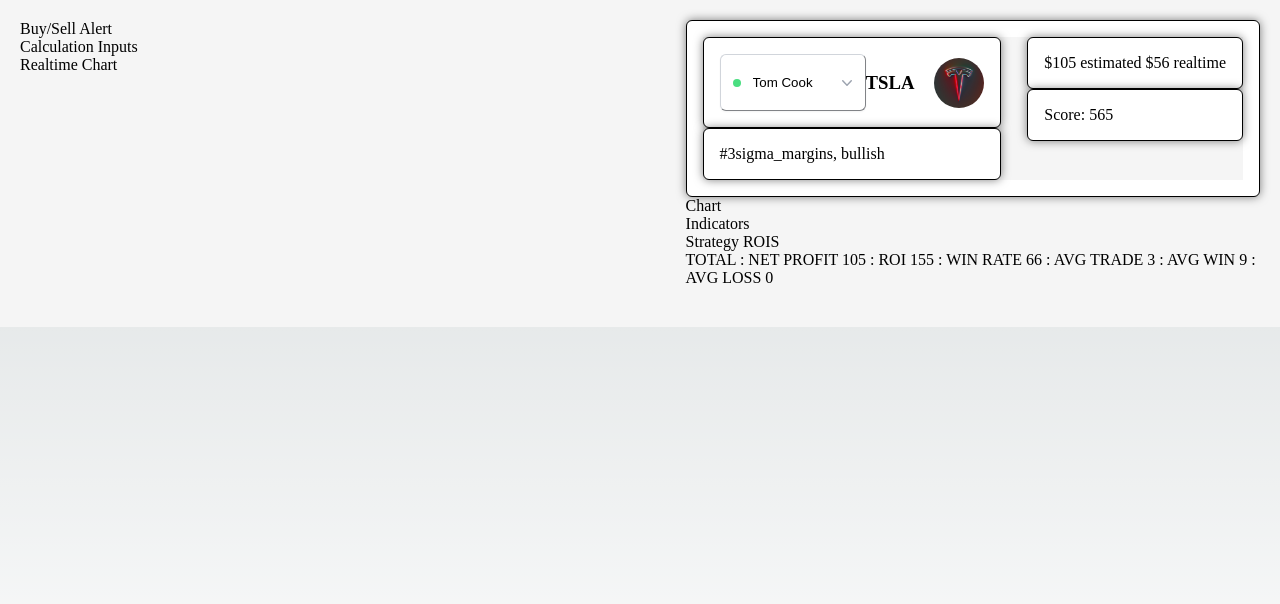
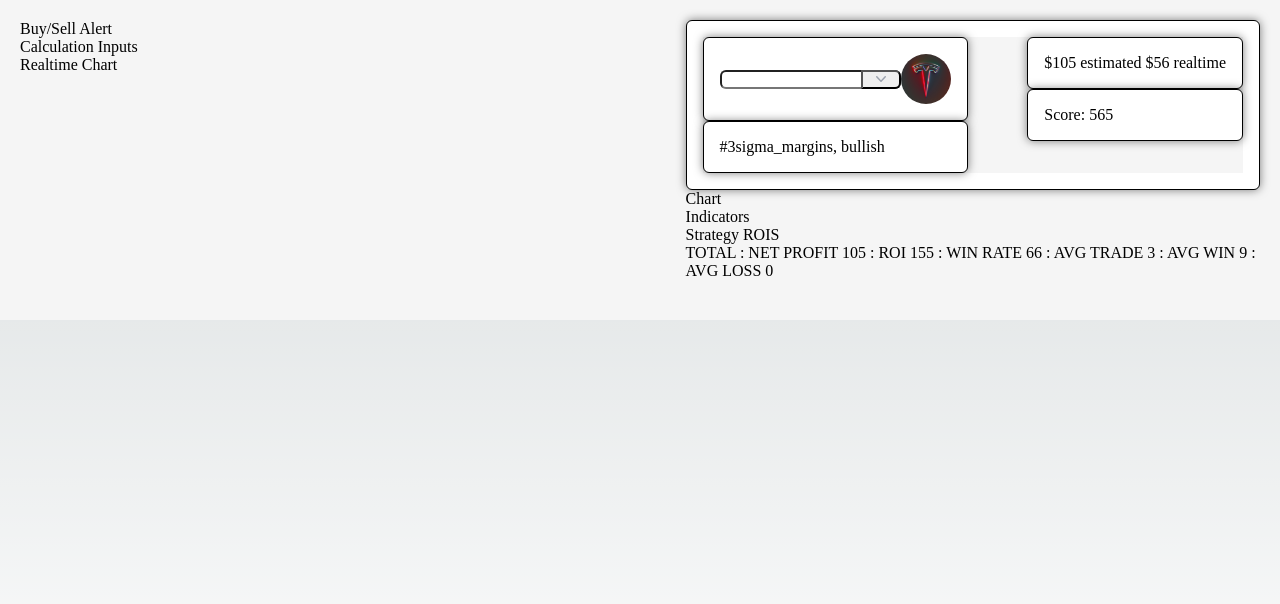
Before and after one commit to jatkz/trade-interface, a Next.js app: page /trade in a window 1280 px wide. Shown: the top 604 px of the page. Built offline with nearby package versions, Linux system fonts and the light colour scheme.

Commit message:
changing to combo box instead

```diff
--- a/components/trade/symboldropdown.module.css
+++ b/components/trade/symboldropdown.module.css
@@ -2,20 +2,45 @@
   position: relative;
 }
 
+.input {
+  width: 100%;
+  border-radius: 0.375rem;
+}
+
+.input:hover {
+  cursor: pointer;
+  border-color: rgb(99 102 241);
+  outline: 2px solid transparent;
+  outline-offset: 2px;
+  box-shadow: var(--tw-ring-inset) 0 0 0 calc(1px + var(--tw-ring-offset-width))
+    var(--tw-ring-color);
+  --tw-ring-color: rgb(99 102 241);
+}
+
 .button {
-  position: relative;
-  width: 100%;
-  cursor: default;
-  border-radius: 0.375rem;
-  border-width: 1px;
-  border-color: rgb(209 213 219);
-  background-color: rgb(255 255 255);
-  padding: 0.5rem 2.5rem 0.5rem 0.75rem;
-  text-align: left;
-  box-shadow: 0 1px 2px 0 rgb(0 0 0 / 0.05);
+  position: absolute;
+  top: 0px;
+  bottom: 0px;
+  right: 0px;
+  display: flex;
+  align-items: center;
+  border-top-right-radius: 0.375rem; /* 6px */
+  border-bottom-right-radius: 0.375rem; /* 6px */
+  padding: 0rem 0.5rem 0rem 0.5rem;
+
+  /* width: 100%; */
+  /* cursor: default; */
+  /* border-width: 0px; */
+  /* border-bottom-width: 1px; */
+  /* border-radius: 0.375rem; */
+  /* border-color: rgb(209 213 219); */
+  /* background-color: rgb(255 255 255); */
+  /* text-align: left; */
+  /* box-shadow: 0 1px 2px 0 rgb(0 0 0 / 0.05); */
 }
 
 .button:focus {
+  cursor: pointer;
   border-color: rgb(99 102 241);
   outline: 2px solid transparent;
   outline-offset: 2px;
@@ -49,9 +74,9 @@
   color: black;
   margin: 0.75rem;
   display: block;
-  overflow: hidden;
+  /* overflow: hidden;
   text-overflow: ellipsis;
-  white-space: nowrap;
+  white-space: nowrap; */
 }
 
 .buttoniconwrapper {
@@ -75,7 +100,7 @@
   color: rgb(156 163 175);
 }
 
-.transition {
+/* .transition {
   transition-property: color, background-color, border-color, outline-color,
     text-decoration-color, fill, stroke, opacity, box-shadow, transform, filter,
     backdrop-filter;
@@ -91,13 +116,13 @@
 
 .transitionTo {
   opacity: 0;
-}
+} */
 
 .dropdownContainer {
   position: absolute;
   z-index: 10;
   margin-top: 0.25rem;
-  max-height: 15rem;
+  max-height: 30rem;
   width: 100%;
   overflow: auto;
   border-radius: 0.375rem;
@@ -119,9 +144,9 @@
 
 .dropdownOption {
   position: relative;
-  cursor: default;
+  cursor: pointer;
   user-select: none;
-  padding: 0.5rem 2.25rem 0.5rem 0.75rem;
+  padding: 0.25rem 0.25rem 0.25rem 0.25rem;
 }
 
 .bgindigo {
@@ -159,11 +184,11 @@
 }
 
 .normal {
-  font-weight: 400;
+  /* font-weight: 400; */
 }
 
 .semibold {
-  font-weight: 600;
+  /* font-weight: 600; */
 }
 
 .sr_only {
--- a/components/trade/symboldropdown.tsx
+++ b/components/trade/symboldropdown.tsx
@@ -1,5 +1,5 @@
 import { Fragment, useState } from "react";
-import { Listbox, Transition } from "@headlessui/react";
+import { Listbox, Combobox, Transition } from "@headlessui/react";
 import {
   CheckIcon,
   ChevronUpDownIcon,
@@ -22,16 +22,27 @@
 ];
 
 export default function TickerSymbolDropdown() {
-  const [selected, setSelected] = useState(people[3]);
+  const [query, setQuery] = useState<any>("");
+  const [selected, setSelected] = useState<any>(null);
+
+  const filteredPeople =
+    query === ""
+      ? people
+      : people.filter((person) => {
+          return person.name.toLowerCase().includes(query.toLowerCase());
+        });
 
   return (
-    <Listbox value={selected} onChange={setSelected}>
-      {({ open }) => (
-        <>
+    <Combobox value={selected} onChange={setSelected}>
       <div className={styles.dropdown}>
-            <Listbox.Button className={styles.button}>
-              <span className={styles.flexcenter}>
-                <span
+        <Combobox.Input
+          className={styles.input}
+          onChange={(event) => setQuery(event.target.value)}
+          displayValue={(person: any) => person?.name}
+        />
+        <Combobox.Button className={styles.button}>
+          {/* <span className={styles.flexcenter}> */}
+          {/* <span
               aria-label={selected.online ? "Online" : "Offline"}
               className={clsx(
                 {
@@ -41,26 +52,22 @@
                 styles.selectedStatus
               )}
             />
-                <span className={styles.selectedLabel}>{selected.name}</span>
-              </span>
-              <span className={styles.buttoniconwrapper}>
+
+            <span className={styles.selectedLabel}>{selected.name}</span> */}
+
+          {/* <span className={styles.buttoniconwrapper}> */}
           <ChevronDownIcon
             className={styles.buttoniconGray}
             aria-hidden="true"
           />
-              </span>
-            </Listbox.Button>
+          {/* </span> */}
+          {/* </span> */}
+        </Combobox.Button>
 
-            <Transition
-              show={open}
-              as={Fragment}
-              leave={styles.transition}
-              leaveFrom={styles.transitionFrom}
-              leaveTo={styles.transitionTo}
-            >
-              <Listbox.Options className={styles.dropdownContainer}>
+        {filteredPeople.length > 0 && (
+          <Combobox.Options className={styles.dropdownContainer}>
             {people.map((person) => (
-                  <Listbox.Option
+              <Combobox.Option
                 key={person.id}
                 className={({ active }) =>
                   clsx(
@@ -113,13 +120,11 @@
                     ) : null}
                   </>
                 )}
-                  </Listbox.Option>
+              </Combobox.Option>
             ))}
-              </Listbox.Options>
-            </Transition>
+          </Combobox.Options>
+        )}
       </div>
-        </>
-      )}
-    </Listbox>
+    </Combobox>
   );
 }
--- a/pages/trade.tsx
+++ b/pages/trade.tsx
@@ -41,7 +41,7 @@
                   <Container>
                     <div className={styles.miniContainer}>
                       <TickerSymbolDropdown></TickerSymbolDropdown>
-                      <h3 className={styles.title}>TSLA</h3>
+                      {/* <h3 className={styles.title}>TSLA</h3> */}
                       <Image
                         priority
                         src="/images/tsla.png"
```
Lines whose indentation alone changed are shown as unchanged.
